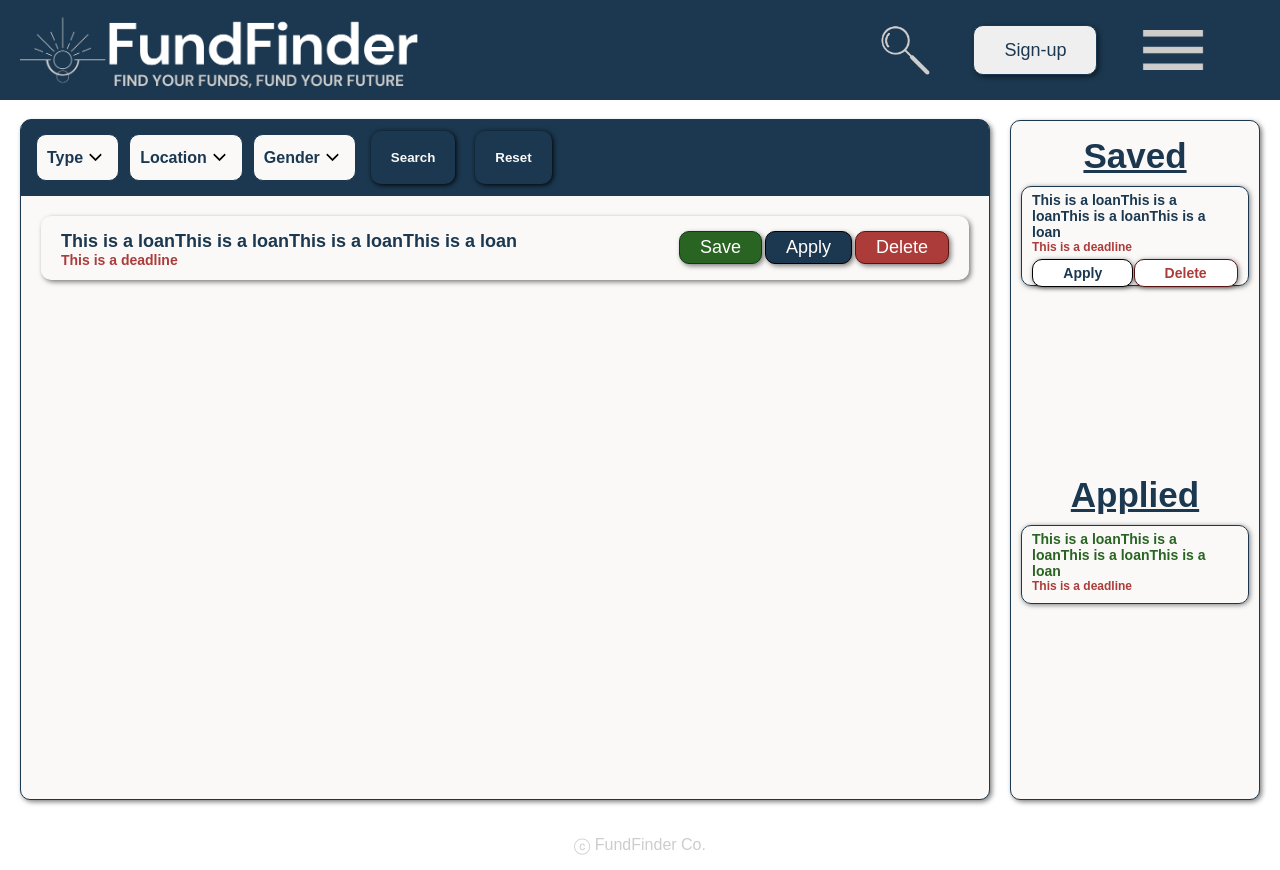
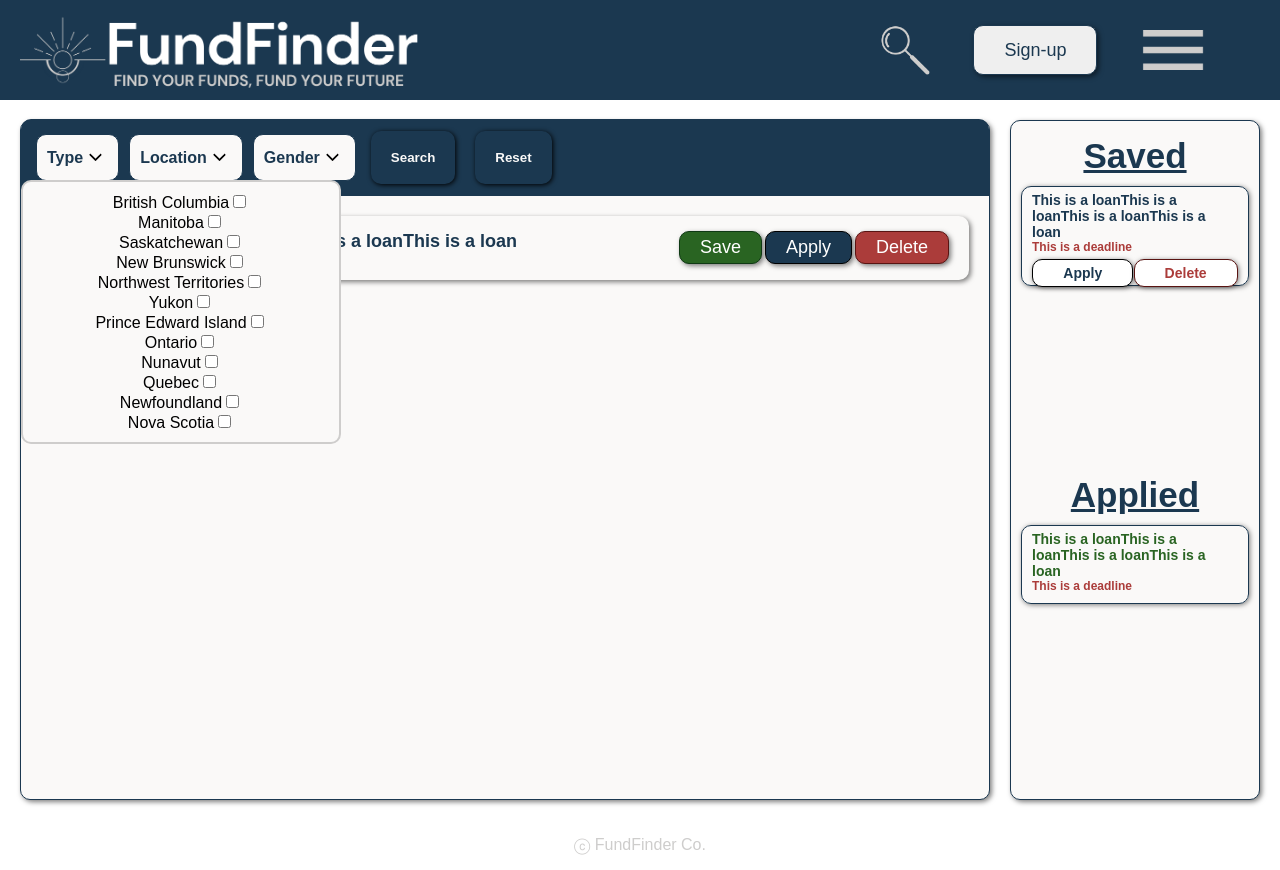
Before and after one commit to Jorfishdan/FundFinder-client, a React (Create React App) app: page /dashboard in a window 1280 px wide. Both pictures are taken after a click on the picture 219 px from the left and 157 px from the top of the page. Built offline with nearby package versions, Linux system fonts and the light colour scheme; no server answers; a web font is replaced by a local one.

Commit message:
location state lifting works

```diff
--- a/src/components/Filter/Filter.js
+++ b/src/components/Filter/Filter.js
@@ -20,16 +20,34 @@ function Filter({setPage, filteredResults, setFilteredResults }) {
     loan: false
   })
 
+  const [checkedLocation, setCheckedLocation] = useState ({
+    BC: false,
+    Manitoba: false,
+    Saskatchewan: false,
+    Brunswick: false,
+    NWT: false,
+    Yukon: false,
+    PEI: false,
+    Ontario: false,
+    Nunavut: false,
+    Quebec: false,
+    Newfoundland: false,
+    NS: false,
+  })
 
   function typeHandler() {
     setOpenModal(prevOpenModal => !prevOpenModal);
+  }
+
+  function locationHandler() {
+    setOpenModalLocation(prevOpenModalLocation  => !prevOpenModalLocation);
   }
 
 
   function handleFilterSubmit() {
     const filterValues = {
       type: checkedTypes,
-      // location: locationFilterValues,
+      location: checkedLocation,
       // gender: genderFilterValues,
     }
     setFilterValues(filterValues);
@@ -55,7 +73,7 @@ function Filter({setPage, filteredResults, setFilteredResults }) {
               src={arrow}
               alt="down arrow to open options"
               className="filter__arrow"
-              // onClick = {locationHandler}
+              onClick = {locationHandler}
             />
           </article>
           <article className="filter__item">
@@ -72,7 +90,7 @@ function Filter({setPage, filteredResults, setFilteredResults }) {
           <button className="filter__reset">Reset</button>
         </div>
         <TypeMod openModal ={openModal} checkedTypes={checkedTypes} setCheckedTypes={setCheckedTypes} />
-        {/* <LocationMod openModal ={openModalLocation} filterValues={locationFilterValues} setFilterValues={setLocationFilterValues} /> */}
+        <LocationMod openModal ={openModalLocation} checkedLocation={checkedLocation} setCheckedLocation={setCheckedLocation} />
         {/* <GenderMod openModal ={openModalGender} filterValues={genderFilterValues} setFilterValues={setGenderFilterValues} /> */}
       </section>
     </>
--- a/src/components/LocationMod/LocationMod.js
+++ b/src/components/LocationMod/LocationMod.js
@@ -2,27 +2,27 @@ import { useState } from "react";
 import "./LocationMod.scss";
 function LocationMod({
   openModal,
-  locationFilterValues,
-  setLocationFilterValues,
+  checkedLocation,
+  setCheckedLocation,
 }) {
-  const [filterValues, setFilterValues] = useState({
-    BC: false,
-    Manitoba: false,
-    Saskatchewan: false,
-    Brunswick: false,
-    NWT: false,
-    Yukon: false,
-    PEI: false,
-    Ontario: false,
-    Nunavut: false,
-    Quebec: false,
-    Newfoundland: false,
-    NS: false,
-  });
+  // const [filterValues, setFilterValues] = useState({
+  //   BC: false,
+  //   Manitoba: false,
+  //   Saskatchewan: false,
+  //   Brunswick: false,
+  //   NWT: false,
+  //   Yukon: false,
+  //   PEI: false,
+  //   Ontario: false,
+  //   Nunavut: false,
+  //   Quebec: false,
+  //   Newfoundland: false,
+  //   NS: false,
+  // });
   const handleInputChange = (event) => {
     const { name, checked } = event.target;
-    setFilterValues((prevFilterValues) => ({
-      ...prevFilterValues,
+    setCheckedLocation((prevCheckedLocation) => ({
+      ...prevCheckedLocation,
       [name]: checked,
     }));
   };
@@ -38,7 +38,7 @@ function LocationMod({
                 type="checkbox"
                 name="BC"
                 id="BC"
-                checked={filterValues.BC}
+                checked={checkedLocation.BC}
                 onChange={handleInputChange}
               />
             </label>
@@ -50,7 +50,7 @@ function LocationMod({
                 type="checkbox"
                 name="Manitoba"
                 id="Manitoba"
-                checked={filterValues.Manitoba}
+                checked={checkedLocation.Manitoba}
                 onChange={handleInputChange}
               />
             </label>
@@ -62,7 +62,7 @@ function LocationMod({
                 type="checkbox"
                 name="Saskatchewan"
                 id="Saskatchewan"
-                checked={filterValues.Saskatchewan}
+                checked={checkedLocation.Saskatchewan}
                 onChange={handleInputChange}
               />
             </label>
@@ -74,7 +74,7 @@ function LocationMod({
                 type="checkbox"
                 name="Brunswick"
                 id="Brunswick"
-                checked={filterValues.Brunswick}
+                checked={checkedLocation.Brunswick}
                 onChange={handleInputChange}
               />
             </label>
@@ -86,7 +86,7 @@ function LocationMod({
                 type="checkbox"
                 name="NWT"
                 id="NWT"
-                checked={filterValues.NWT}
+                checked={checkedLocation.NWT}
                 onChange={handleInputChange}
               />
             </label>
@@ -98,7 +98,7 @@ function LocationMod({
                 type="checkbox"
                 name="Yukon"
                 id="Yukon"
-                checked={filterValues.Yukon}
+                checked={checkedLocation.Yukon}
                 onChange={handleInputChange}
               />
             </label>
@@ -110,7 +110,7 @@ function LocationMod({
                 type="checkbox"
                 name="PEI"
                 id="PEI"
-                checked={filterValues.PEI}
+                checked={checkedLocation.PEI}
                 onChange={handleInputChange}
               />
             </label>
@@ -122,7 +122,7 @@ function LocationMod({
                 type="checkbox"
                 name="Ontario"
                 id="Ontario"
-                checked={filterValues.Ontario}
+                checked={checkedLocation.Ontario}
                 onChange={handleInputChange}
               />
             </label>
@@ -134,7 +134,7 @@ function LocationMod({
                 type="checkbox"
                 name="Nunavut"
                 id="Nunavut"
-                checked={filterValues.Nunavut}
+                checked={checkedLocation.Nunavut}
                 onChange={handleInputChange}
               />
             </label>
@@ -146,7 +146,7 @@ function LocationMod({
                 type="checkbox"
                 name="Quebec"
                 id="Quebec"
-                checked={filterValues.Quebec}
+                checked={checkedLocation.Quebec}
                 onChange={handleInputChange}
               />
             </label>
@@ -158,7 +158,7 @@ function LocationMod({
                 type="checkbox"
                 name="Newfoundland"
                 id="Newfoundland"
-                checked={filterValues.Newfoundland}
+                checked={checkedLocation.Newfoundland}
                 onChange={handleInputChange}
               />
             </label>
@@ -170,7 +170,7 @@ function LocationMod({
                 type="checkbox"
                 name="NS"
                 id="NS"
-                checked={filterValues.NS}
+                checked={checkedLocation.NS}
                 onChange={handleInputChange}
               />
             </label>
```
